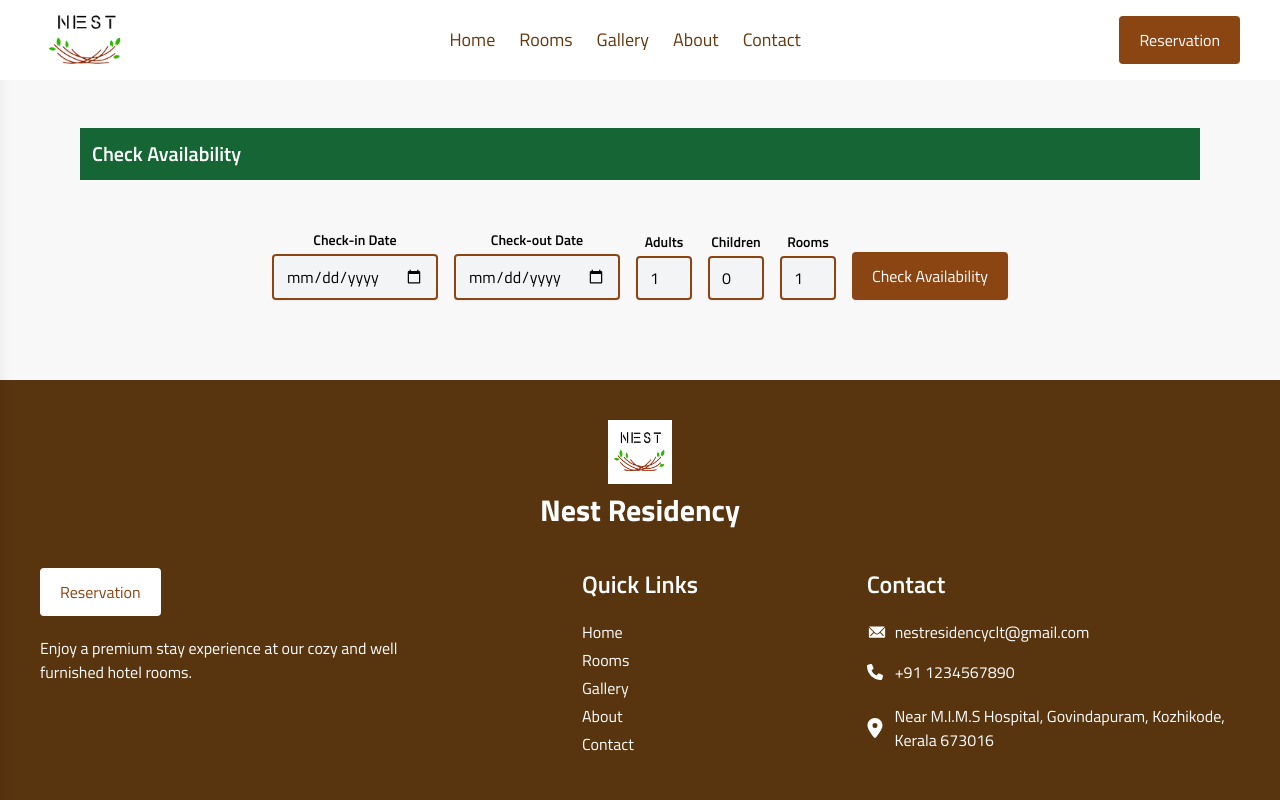
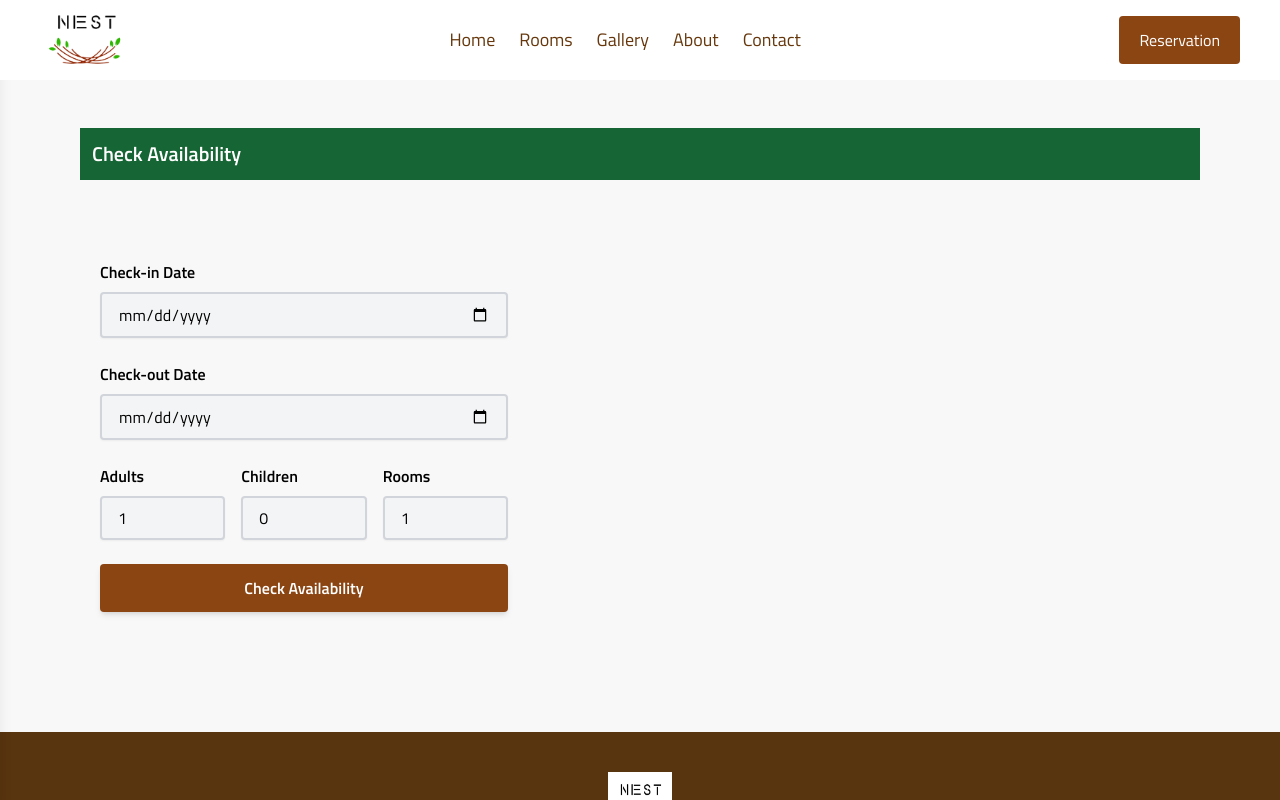
Before and after one commit to MOHAMMED-ANEES-M/Nest-Residency-Client, a React (Create React App) app: page /check-availability in a window 1280 px wide. Shown: the top 800 px of the page. Built offline with nearby package versions, Linux system fonts and the light colour scheme.

Commit message:
availability page modified

```diff
--- a/src/components/CheckAvailability.jsx
+++ b/src/components/CheckAvailability.jsx
@@ -1,12 +1,11 @@
-// src/components/CheckAvailability.js
 import React, { useEffect, useState } from 'react';
 import { useDispatch, useSelector } from 'react-redux';
 import { checkRoomAvailability } from '../services/api';
 import { setAvailableRooms, setLoading, setError } from '../redux/slices/bookingSlice';
 import { roomDetails } from '../data/room';
-import AvailabilityForm from '../layouts/AvailabilityForm';
 import { useLocation } from 'react-router-dom';
 import RoomCard from '../layouts/RoomCard';
+import BlockAvailabilityForm from '../layouts/BlockAvailabilityForm';
 
 const CheckAvailability = () => {
   const location = useLocation();
@@ -21,25 +20,26 @@ const CheckAvailability = () => {
     try {
       dispatch(setLoading(true));
       const data = await checkRoomAvailability(checkInDate, checkOutDate);
-      console.log('available rooms', data);
       dispatch(setAvailableRooms(data.availableRooms));
     } catch (err) {
-      dispatch(setError(err));
+      dispatch(setLoading(false));
+      dispatch(setError(err.message));
     } finally {
       dispatch(setLoading(false));
     }
   };
 
-  useEffect(() => {
-    if (checkInDate && checkOutDate) {
-      handleCheckAvailability();
+  useEffect(()=>{
+    if ( location.state && checkInDate && checkOutDate ) {
+      handleCheckAvailability()
     }
-  }, [checkInDate, checkOutDate]);
-
+  })
   return (
-    <div className='mt-32 mb-20'>
-      <h1 className='text-xl mx-20 p-3 text-white font-semibold bg-green-800 mb-10'>Check Availability</h1>
-      <AvailabilityForm
+    <div className="mt-32 mb-20">
+      <h1 className="text-xl mx-20 p-3 text-white font-semibold bg-green-800 mb-10">
+        Check Availability
+      </h1>
+      <BlockAvailabilityForm
         checkInDate={checkInDate}
         setCheckInDate={setCheckInDate}
         checkOutDate={checkOutDate}
@@ -48,17 +48,17 @@ const CheckAvailability = () => {
         handleCheckAvailability={handleCheckAvailability}
       />
 
-      {error && <p>{error}</p>}
+      {error && <p className="text-red-600">{error}</p>}
 
       {availableRooms?.length > 0 && (
         <div>
-          <h3 className='text-xl mx-20 p-3 text-white font-semibold bg-green-800 mb-10 mt-20'>Available Rooms</h3>
-          <div className='grid grid-cols-1 gap-10 justify-center mx-20'>
+          <h3 className="text-xl mx-20 p-3 text-white font-semibold bg-green-800 mb-10 mt-20">
+            Available Rooms
+          </h3>
+          <div className="grid grid-cols-1 gap-10 justify-center mx-20">
             {availableRooms?.map((roomId) => {
               const room = roomDetails?.find((r) => r.roomId === roomId);
-              return (
-                <RoomCard key={room.roomId} room={room} vrbtn='hidden' />
-              );
+              return <RoomCard key={room.roomId} room={room} vrbtn="hidden" />;
             })}
           </div>
         </div>
--- a/src/layouts/AvailabilityForm.jsx
+++ b/src/layouts/AvailabilityForm.jsx
@@ -1,22 +1,21 @@
-// src/components/AvailabilityForm.js
-import React from 'react';
-import LoadingSpinner from '../utils/LoadingSpinner';
+import React, { useState } from 'react';
 import { useNavigate } from 'react-router-dom';
 
-const AvailabilityForm = ({
-  checkInDate,
-  setCheckInDate,
-  checkOutDate,
-  setCheckOutDate,
-  loading,
-  handleCheckAvailability,
-}) => {
+const AvailabilityForm = () => {
+  const [checkInDate, setCheckInDate] = useState('');
+  const [checkOutDate, setCheckOutDate] = useState('');
+  const [adults, setAdults] = useState(1);
+  const [children, setChildren] = useState(0);
+  const [rooms, setRooms] = useState(1);
+  const [loading, setLoading] = useState(false);
 
   const navigate = useNavigate();
 
   const handleSubmit = () => {
-    if ( checkInDate !== '' || checkOutDate !== '' ) {
-      navigate('/check-availability', { state: { checkInDate, checkOutDate } });
+    if (checkInDate !== '' && checkOutDate !== '') {
+      navigate('/check-availability', {
+        state: { checkInDate, checkOutDate, adults, children, rooms }
+      });
     }
   };
 
@@ -27,15 +26,19 @@ const AvailabilityForm = ({
   const minCheckOutDate = tomorrow.toISOString().split('T')[0];
 
   return (
-    <div className="w-fit m-auto text-center hidden md:block">
-      {/* <h2 className="mt-10 text-center font-bold text-3xl">Check Room Availability</h2> */}
+    <div className="w-fit m-auto text-center">
       <div className="flex justify-center items-end flex-wrap space-x-4">
         {/* Check-in Date */}
         <div className="flex flex-col">
           <label htmlFor="checkInDate" className="mb-1 font-semibold text-sm">
             Check-in Date
           </label>
-          <input id="checkInDate" type="date" value={checkInDate} required min={today}
+          <input
+            id="checkInDate"
+            type="date"
+            value={checkInDate}
+            required
+            min={today}
             className="w-full px-2 md:px-3 rounded py-1 md:py-2 bg-gray-100 border-2 border-brown-700 focus:border-transparent shadow-sm focus:outline-none focus:ring-2 focus:ring-green-800"
             onChange={(e) => setCheckInDate(e.target.value)}
           />
@@ -46,7 +49,12 @@ const AvailabilityForm = ({
           <label htmlFor="checkOutDate" className="mb-1 font-semibold text-sm">
             Check-out Date
           </label>
-          <input id="checkOutDate" type="date" value={checkOutDate} required min={minCheckOutDate}
+          <input
+            id="checkOutDate"
+            type="date"
+            value={checkOutDate}
+            required
+            min={minCheckOutDate}
             className="w-full px-2 md:px-3 rounded py-1 md:py-2 bg-gray-100 border-2 border-brown-700 focus:border-transparent shadow-sm focus:outline-none focus:ring-2 focus:ring-green-800"
             onChange={(e) => setCheckOutDate(e.target.value)}
           />
@@ -57,8 +65,13 @@ const AvailabilityForm = ({
           <label htmlFor="adults" className="mb-1 font-semibold text-sm">
             Adults
           </label>
-          <input id="adults" type="number" min="1" defaultValue="1"
+          <input
+            id="adults"
+            type="number"
+            min="1"
+            value={adults}
             className="w-14 px-2 md:px-3 rounded py-1 md:py-2 bg-gray-100 border-2 border-brown-700 focus:border-transparent shadow-sm focus:outline-none focus:ring-2 focus:ring-green-800"
+            onChange={(e) => setAdults(e.target.value)}
           />
         </div>
 
@@ -67,8 +80,13 @@ const AvailabilityForm = ({
           <label htmlFor="children" className="mb-1 font-semibold text-sm">
             Children
           </label>
-          <input id="children" type="number" min="0" defaultValue="0"
+          <input
+            id="children"
+            type="number"
+            min="0"
+            value={children}
             className="w-14 px-2 md:px-3 rounded py-1 md:py-2 bg-gray-100 border-2 border-brown-700 focus:border-transparent shadow-sm focus:outline-none focus:ring-2 focus:ring-green-800"
+            onChange={(e) => setChildren(e.target.value)}
           />
         </div>
 
@@ -77,14 +95,19 @@ const AvailabilityForm = ({
           <label htmlFor="rooms" className="mb-1 font-semibold text-sm">
             Rooms
           </label>
-          <input id="rooms" type="number" min="1" defaultValue="1"
+          <input
+            id="rooms"
+            type="number"
+            min="1"
+            value={rooms}
             className="w-14 px-2 md:px-3 rounded py-1 md:py-2 bg-gray-100 border-2 border-brown-700 focus:border-transparent shadow-sm focus:outline-none focus:ring-2 focus:ring-green-800"
+            onChange={(e) => setRooms(e.target.value)}
           />
         </div>
 
-          {/* Check Availability Button */}
+        {/* Check Availability Button */}
         <button
-          className="px-3 md:px-5 mt-8 py-2 md:py-3 rounded bg-brown-700 text-white shadow-sm hover:bg-green-800 "
+          className="px-3 md:px-5 mt-8 py-2 md:py-3 rounded bg-brown-700 text-white shadow-sm hover:bg-green-800"
           onClick={handleSubmit}
           disabled={loading}
         >
--- /dev/null
+++ b/src/layouts/BlockAvailabilityForm.jsx
@@ -0,0 +1,120 @@
+import React from 'react';
+import { useNavigate } from 'react-router-dom';
+
+const BlockAvailabilityForm = ({
+  checkInDate,
+  setCheckInDate,
+  checkOutDate,
+  setCheckOutDate,
+  loading,
+  handleCheckAvailability,
+}) => {
+  const navigate = useNavigate();
+
+  const handleSubmit = () => {
+    if (checkInDate !== '' && checkOutDate !== '') {
+      handleCheckAvailability(); // Call the function passed as prop
+      navigate('/check-availability', { state: { checkInDate, checkOutDate } });
+    }
+  };
+
+  const today = new Date().toISOString().split('T')[0];
+
+  const tomorrow = new Date();
+  tomorrow.setDate(tomorrow.getDate() + 1);
+  const minCheckOutDate = tomorrow.toISOString().split('T')[0];
+
+  return (
+    <div className="w-full max-w-md mx-20 mt-10 px-5 py-10 ">
+      <div className="space-y-6">
+        {/* Check-in Date */}
+        <div className="flex flex-col">
+          <label htmlFor="checkInDate" className="mb-2 font-semibold">
+            Check-in Date
+          </label>
+          <input
+            id="checkInDate"
+            type="date"
+            value={checkInDate}
+            required
+            min={today}
+            className="w-full px-4 py-2 rounded bg-gray-100 border-2 border-gray-300 focus:border-green-800 shadow-sm focus:outline-none focus:ring-2 focus:ring-green-800"
+            onChange={(e) => setCheckInDate(e.target.value)}
+          />
+        </div>
+
+        {/* Check-out Date */}
+        <div className="flex flex-col">
+          <label htmlFor="checkOutDate" className="mb-2 font-semibold ">
+            Check-out Date
+          </label>
+          <input
+            id="checkOutDate"
+            type="date"
+            value={checkOutDate}
+            required
+            min={minCheckOutDate}
+            className="w-full px-4 py-2 rounded bg-gray-100 border-2 border-gray-300 focus:border-green-800 shadow-sm focus:outline-none focus:ring-2 focus:ring-green-800"
+            onChange={(e) => setCheckOutDate(e.target.value)}
+          />
+        </div>
+
+        {/* Adults, Children, Rooms in One Line */}
+        <div className="flex space-x-4">
+          {/* Adults */}
+          <div className="flex flex-col w-1/3">
+            <label htmlFor="adults" className="mb-2 font-semibold ">
+              Adults
+            </label>
+            <input
+              id="adults"
+              type="number"
+              min="1"
+              defaultValue="1"
+              className="w-full px-4 py-2 rounded bg-gray-100 border-2 border-gray-300 focus:border-green-800 shadow-sm focus:outline-none focus:ring-2 focus:ring-green-800"
+            />
+          </div>
+
+          {/* Children */}
+          <div className="flex flex-col w-1/3">
+            <label htmlFor="children" className="mb-2 font-semibold">
+              Children
+            </label>
+            <input
+              id="children"
+              type="number"
+              min="0"
+              defaultValue="0"
+              className="w-full px-4 py-2 rounded bg-gray-100 border-2 border-gray-300 focus:border-green-800 shadow-sm focus:outline-none focus:ring-2 focus:ring-green-800"
+            />
+          </div>
+
+          {/* Rooms */}
+          <div className="flex flex-col w-1/3">
+            <label htmlFor="rooms" className="mb-2 font-semibold ">
+              Rooms
+            </label>
+            <input
+              id="rooms"
+              type="number"
+              min="1"
+              defaultValue="1"
+              className="w-full px-4 py-2 rounded bg-gray-100 border-2 border-gray-300 focus:border-green-800 shadow-sm focus:outline-none focus:ring-2 focus:ring-green-800"
+            />
+          </div>
+        </div>
+
+        {/* Check Availability Button */}
+        <button
+          className="w-full mt-8 py-3 bg-brown-700 text-white font-semibold rounded shadow-md hover:bg-green-800"
+          onClick={handleSubmit}
+          disabled={loading}
+        >
+          {loading ? 'Checking...' : 'Check Availability'}
+        </button>
+      </div>
+    </div>
+  );
+};
+
+export default BlockAvailabilityForm;
--- a/src/layouts/RoomCard.jsx
+++ b/src/layouts/RoomCard.jsx
@@ -25,10 +25,10 @@ const RoomCard = ({ room, vrbtn }) => {
 
           {/* Button Section */}
           <div className="flex gap-4 mt-4">
-            <a href={room.link} className={`flex-1 text-md mb-2 bg-brown-700 hover:bg-brown-800 transition-colors p-2 rounded text-white text-center ${vrbtn ? 'hidden' : 'block'}`}>
+            <a href={room.link} className={`flex-1 text-md mb-2 bg-brown-700 hover:bg-green-800 transition-colors p-2 rounded text-white text-center ${vrbtn ? 'hidden' : 'block'}`}>
               Virtual Tour
             </a>
-            <Link to={`/booking/${room.roomId}`} className={`flex-1 text-md mb-2 bg-green-600 hover:bg-green-700 transition-colors p-2 rounded text-white text-center ${vrbtn ? 'block' : 'hidden'}`}>
+            <Link to={`/booking/${room.roomId}`} className={`flex-1 text-md mb-2 bg-brown-700 hover:bg-green-700 transition-colors p-2 rounded text-white text-center ${vrbtn ? 'block' : 'hidden'}`}>
               Book Now
             </Link>
           </div>
```
Also changed, not shown: src/components/Carousel/Carousel.jsx (+2 -5 lines).
